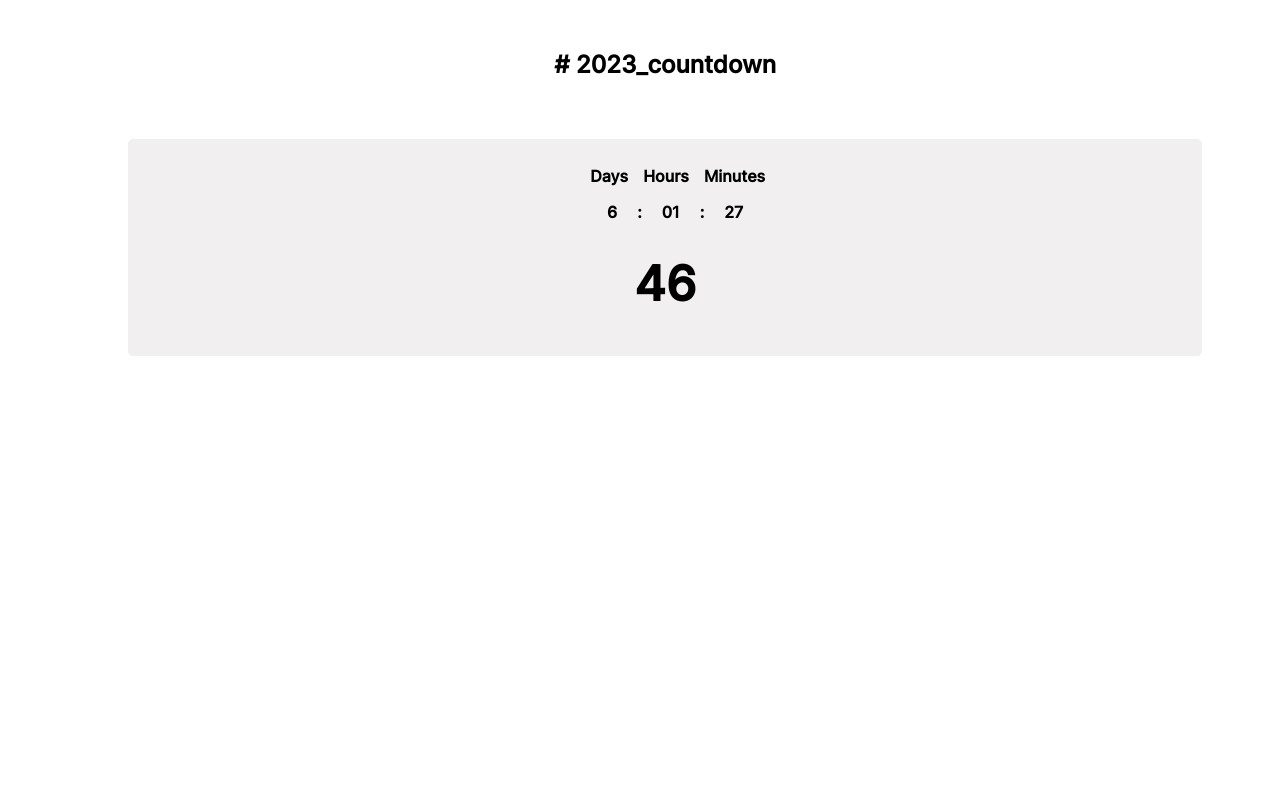
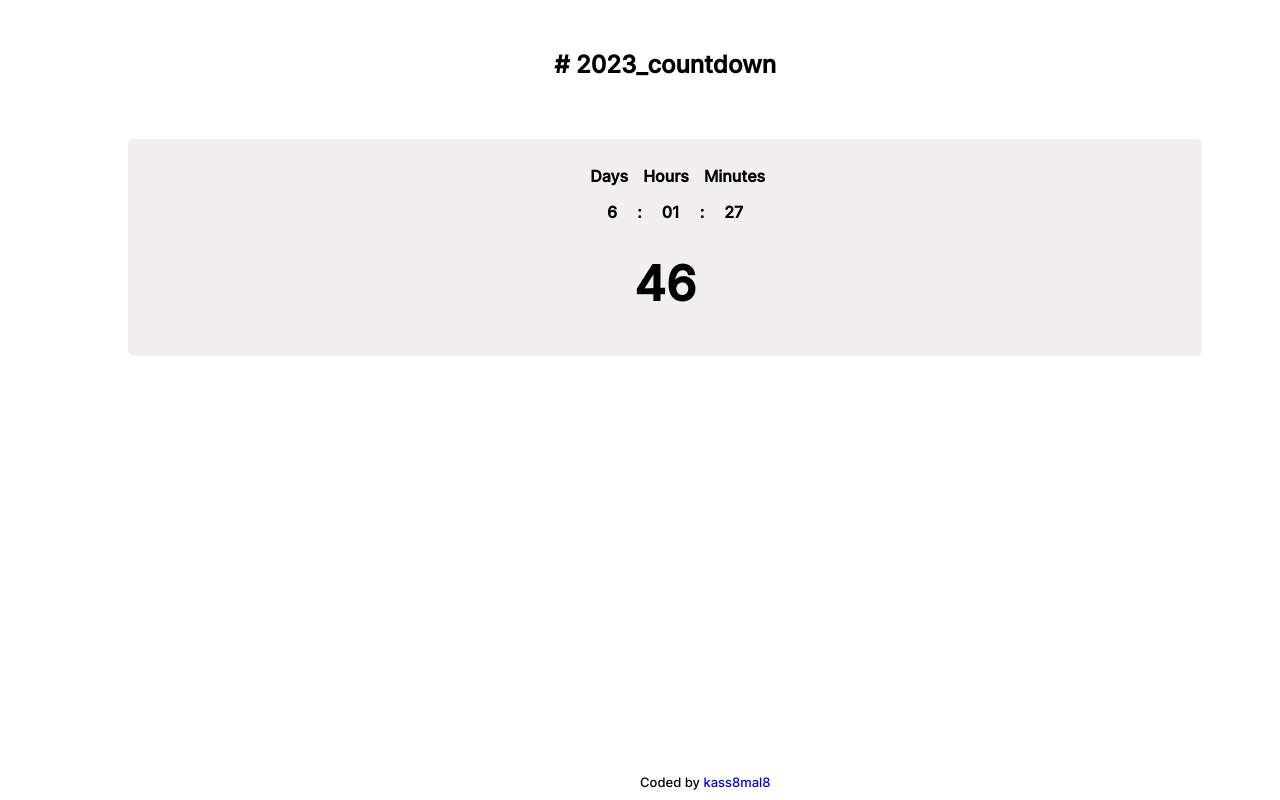
Before and after one commit to kass8mal8/countdown-timer, a React (Create React App) app: page / in a window 1280 px wide. Built offline with nearby package versions, Linux system fonts and the light colour scheme.

Commit message:
added footer

```diff
--- a/src/components/App.js
+++ b/src/components/App.js
@@ -1,4 +1,5 @@
 import '../styles/app.css';
+import Footer from './Footer';
 import Header from './Header';
 import Home from './Home';
 
@@ -7,6 +8,7 @@ function App() {
     <div className="app-container">
       <Header />
       <Home />
+      <Footer />
     </div>
   );
 }
--- a/src/components/Footer.js
+++ b/src/components/Footer.js
@@ -1,7 +1,7 @@
 const Footer = () => {
     return (
         <div className="footer">
-            <p> copyright 2023 @countdown_timer </p>
+            Coded by <a href="https://github.com/kass8mal8">kass8mal8</a>
         </div>
      );
 }
--- a/src/styles/home.css
+++ b/src/styles/home.css
@@ -16,7 +16,12 @@
     position: absolute;
     bottom: 10px;
     left: 110px;
-    font-size: x-small;
+    font-size: small;
+    text-align: center;
+}
+
+a{
+    text-decoration: none;
 }
 
 h1{
@@ -24,5 +29,7 @@ h1{
 }
 
 @media screen and (min-width:800px) {
-
+    .footer{
+        left: 50%;
+    }
 }
```
